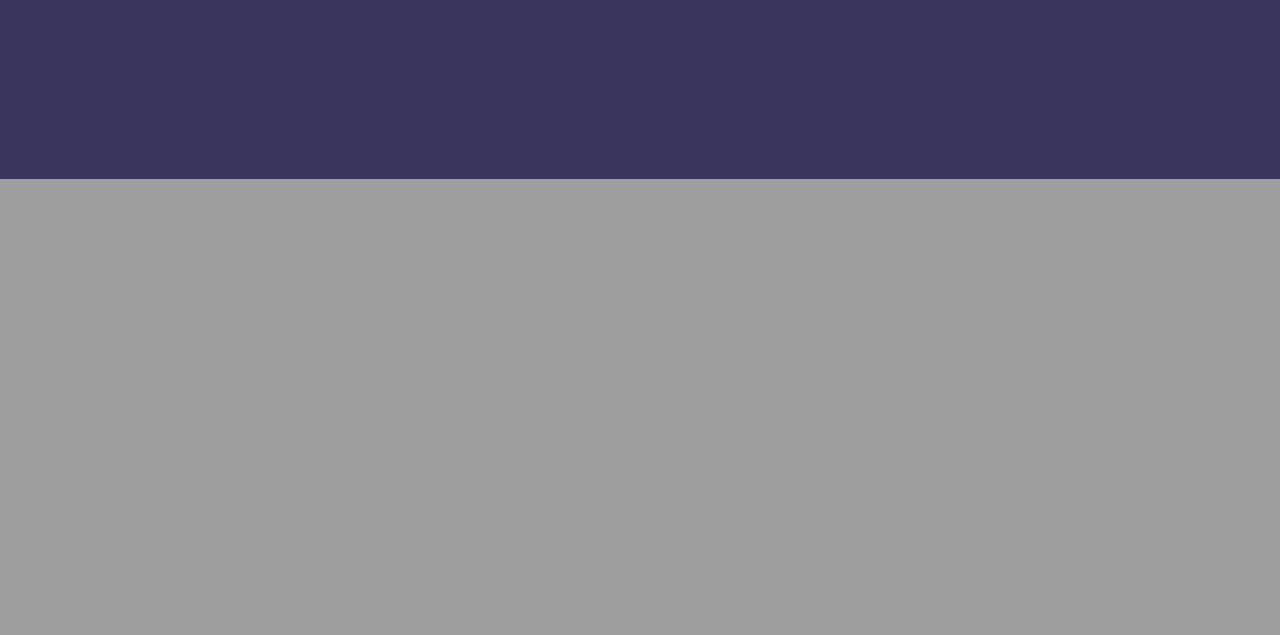
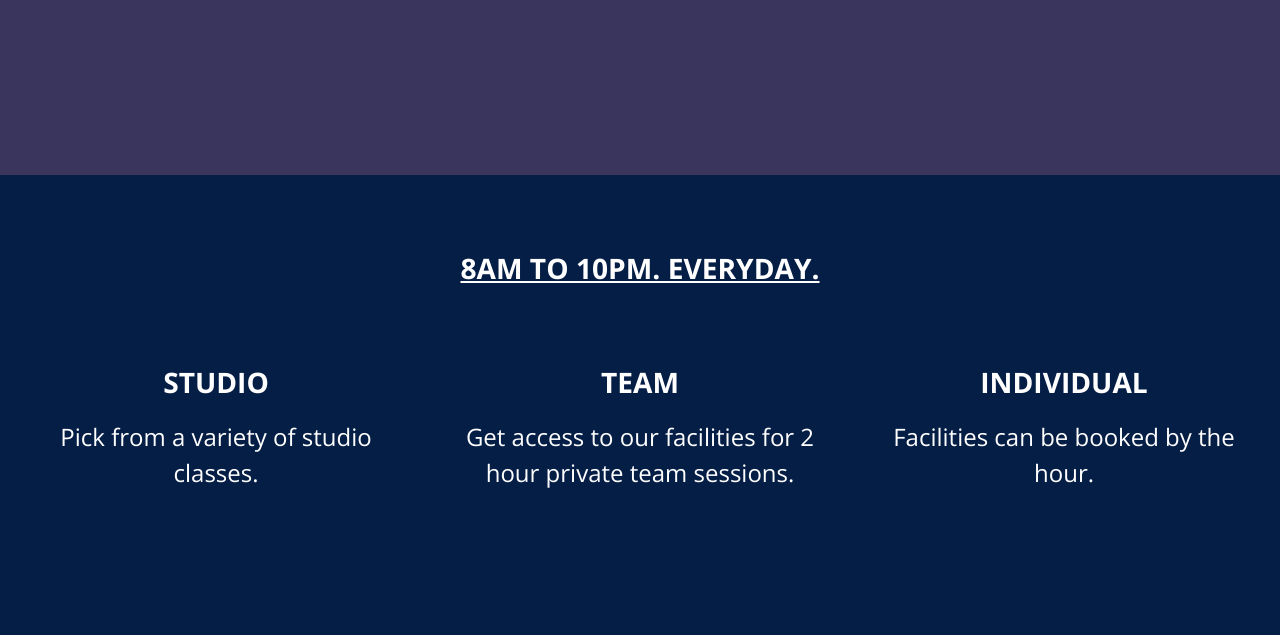
Before and after one commit to chloebeetschen/Gym-WebApp, a Flask app: page /home in a window 1280 px wide. Shown: the part 1336-1971 px from the top of the page. Before the commit the page ends 1515 px from the top, so only its background shows below. Run offline with Flask 3, Linux system fonts and the light colour scheme.

Commit message:
Added times and prices section

```diff
--- a/app/static/styles.css
+++ b/app/static/styles.css
@@ -5,6 +5,7 @@
     --btn-color: #368cad;
     --btn-hover: #799aa7;
     --background-medium: #39355c;
+    --background-dark: #051e46;
 }
 
 * {
@@ -76,11 +77,11 @@ html, body {
 }
 
 .bi-arrow-down {
-    font-size: 6rem;
+    font-size: 5rem;
 }
 
 #facilities {
-    font-size: 3.5rem;
+    font-size: 3.2rem;
     font-weight: bold;
 }
 
@@ -144,9 +145,24 @@ img {
 
 .header {
     text-align: center;
-    font-size: 2.3vw;
+    font-size: 2.2vw !important;
+    font-weight: bold;
 }
 
 .login-reg-container {
     position: absolute;
 }
+
+.times-container {
+    background-color: var(--background-dark);
+    padding: 3rem 1rem 8rem 1rem;
+}
+
+.time-header {
+    text-decoration: underline;
+}
+
+.time-info {
+    text-align: center;
+    font-size: 1.5rem;
+}
--- a/app/templates/home.html
+++ b/app/templates/home.html
@@ -50,4 +50,24 @@
       <span class="visually-hidden">Next</span>
     </button>
   </div>
+</div>
+
+<!-- Times and prices -->
+<div class="times-container container-fluid">
+  <p class="header p-4 mb-5 time-header">8AM TO 10PM. EVERYDAY.</p>
+  <div class="row">
+    <div class="col time-info">
+      <p class="header">STUDIO</p>
+      <p >Pick from a variety of studio classes.</p>
+    </div>
+    <div class="col time-info">
+      <p class="header">TEAM</p>
+      <p>Get access to our facilities for 2 hour private team sessions.</p>
+    </div>
+    <div class="col time-info">
+      <p class="header">INDIVIDUAL</p>
+      <p>Facilities can be booked by the hour.</p>
+    </div>
+  </div>
+</div>
 {% endblock %}
```
